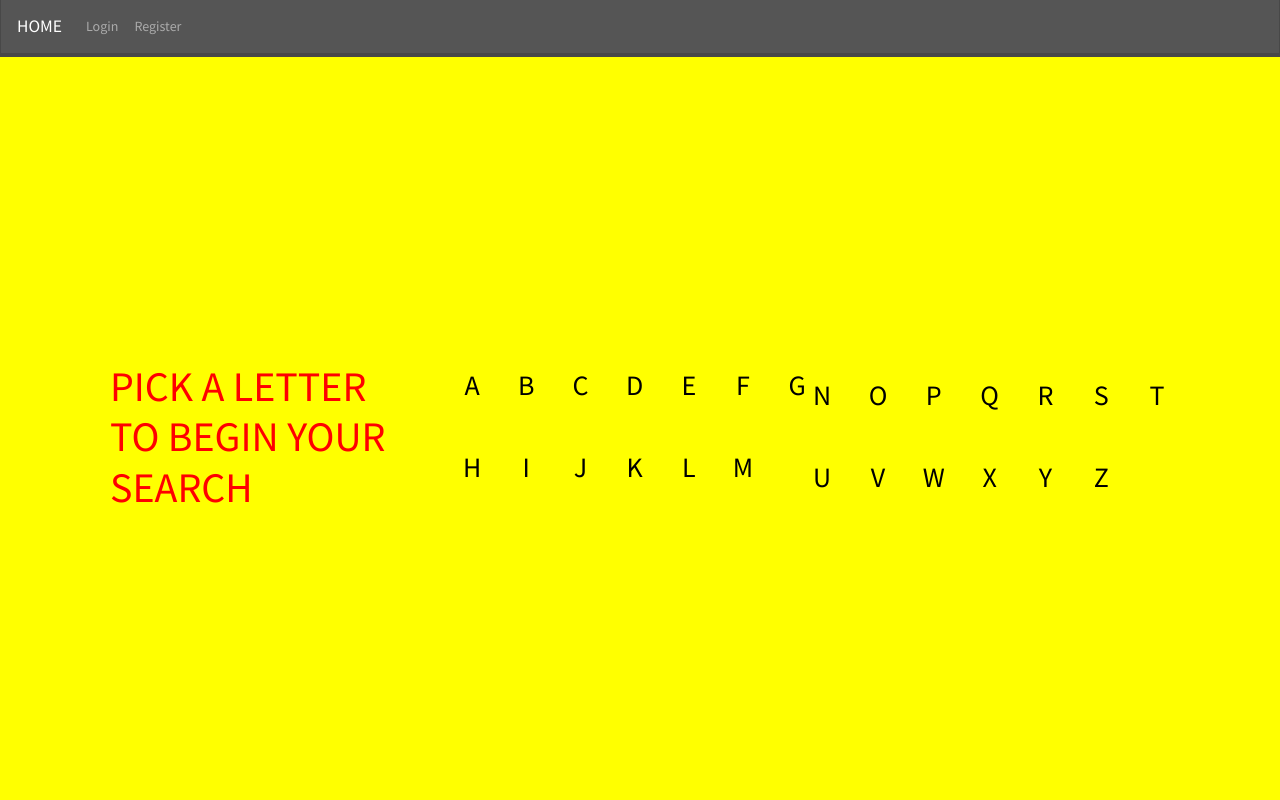
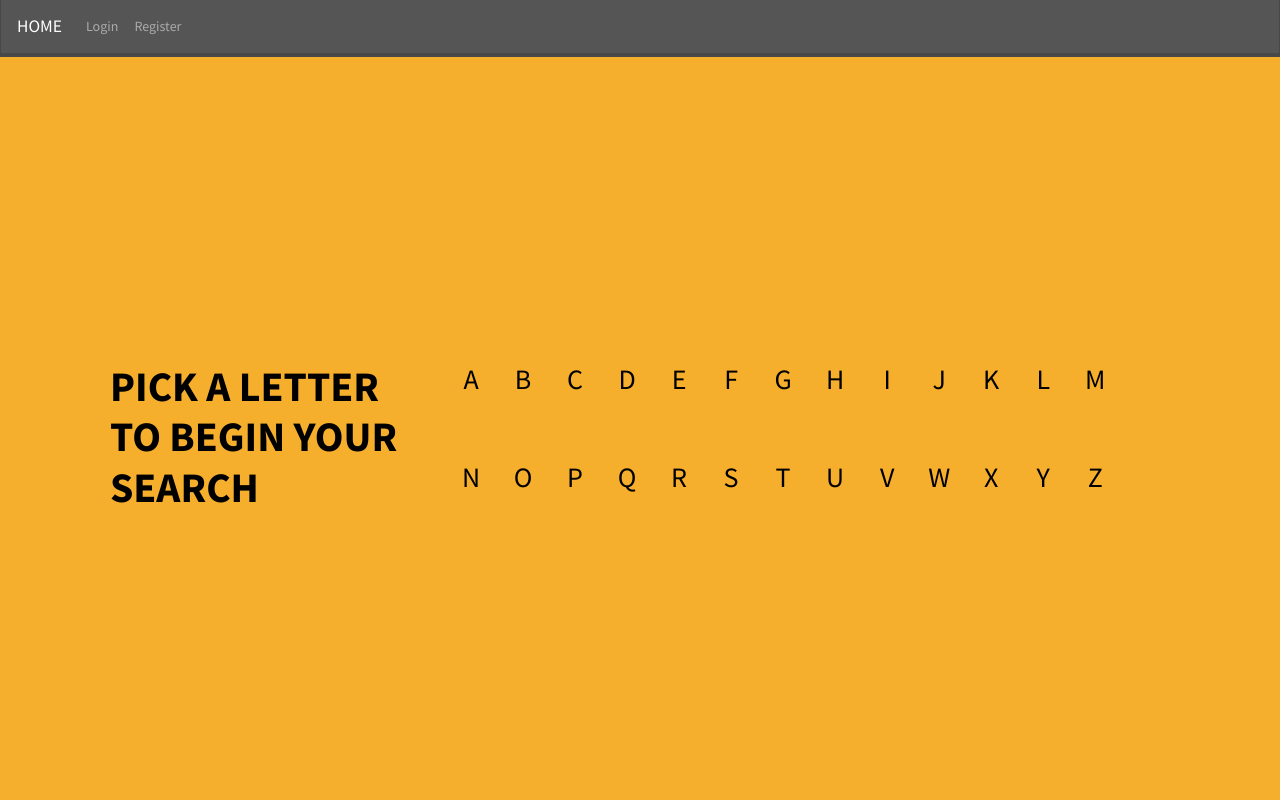
Before and after one commit to dacooper1/bacteria-database, a Flask app: page /index in a window 1280 px wide. Run offline with Flask 3, Linux system fonts and the light colour scheme; some libraries are stand-ins or nearby versions.

Commit message:
completed main index styling

```diff
--- a/static/styles.css
+++ b/static/styles.css
@@ -44,7 +44,7 @@
 }
 
 .bacterium-name h1 {
-    color: red; /* Adjust the name color */
+    color: black; /* Adjust the name color */
     font-size: 2.5em; /* Adjust the size of the bacterium name */
 }
 
@@ -102,72 +102,88 @@
 /* General body styling */
 /* General body styling */
 /* General body styling */
+/* General body styling */
+
+
 body {
-    background-color: yellow;
     margin: 0;
     padding: 0;
     height: 100vh;
     display: flex;
     flex-direction: column;
+
+    background-color: #F6AE2D;
+
+    /* Correct background property */
 }
+
 
 /* Navbar at the top */
 nav {
-    background-color: grey;
+    background-color: #2F4858;
     padding: 10px 20px;
     width: 100%;
     display: flex;
     justify-content: space-between;
     align-items: center;
-    position: fixed; /* Fix the navbar at the top */
+    position: fixed;
     top: 0;
     left: 0;
-    z-index: 1000; /* Keep navbar on top of everything */
-    margin: 0; /* Remove any margins */
+    z-index: 1000;
 }
 
-/* Ensure the content starts below the fixed navbar */
-/* body {
-    padding-top: 60px;
-} */
+/* Pushes content below the fixed navbar */
+
 
 /* Layout for the main content: Title on the left, list on the right */
 main {
     display: flex;
-    justify-content: flex-start; /* Aligns title and list horizontally */
-    align-items: center; /* Centers both vertically */
+    justify-content: flex-start;
+    align-items: center;
     width: 100%;
-    max-width: 1200px; /* Controls the width of the content block */
+    max-width: 1200px;
     margin: 0 auto;
     padding: 20px;
-    flex-grow: 1; /* Ensure the main content grows and centers vertically */
+    flex-grow: 1;
 }
 
 /* Title styling on the left */
 h1 {
-    color: red;
+    color: black;
     font-size: 3em;
     line-height: 1.2;
     text-align: left;
-    margin-right: 50px; /* Adds space between the title and the list */
+    margin-right: 50px;
     flex-shrink: 0;
-    width: 300px; /* Ensures it wraps properly */
+    width: 300px;
+    font-weight: 600;
 }
 
-/* Styling for the grid of letters (on the right) */
-.index {
-    display: grid;
-    grid-template-columns: repeat(7, 1fr); /* 7 columns for better spacing */
-    gap: 30px; /* Adds space between list items */
-    list-style-type: none;
-    padding: 0;
-    margin: 0;
-    max-width: 700px; /* Controls how wide the grid is */
+/* Ensures first and second rows are stacked vertically */
+.index-wrapper {
+    display: flex;
+    flex-direction: column; /* Ensures rows are stacked vertically */
+    gap: 30px; /* Adds space between the two rows */
 }
 
-/* Ensure separate rows for A-M and N-Z */
+/* Styling for the first row (A-M) */
 .first-row {
-    margin-bottom: 20px; /* Adds space between the first and second row */
+    display: grid;
+    grid-template-columns: repeat(13, 1fr); /* 13 columns for A-M */
+    gap: 30px;
+    list-style: none;
+    padding: 0;
+    width: 100%;
+}
+
+/* Styling for the second row (N-Z) */
+.second-row {
+    display: grid;
+    grid-template-columns: repeat(13, 1fr); /* 13 columns for N-Z */
+    gap: 30px;
+    list-style: none;
+    padding: 0;
+    width: 100%;
 }
 
 .index li {
@@ -175,14 +191,18 @@
 }
 
 /* Links inside list items */
+/* General letter styling */
 .index a {
     text-decoration: none;
     color: black;
     font-size: 2em;
-    transition: font-size 0.3s ease;
+    display: inline-block; /* Ensure it's treated as a block so transform works smoothly */
+    transition: transform 0.3s ease, font-size 0.3s ease; /* Smooth transition on hover */
 }
 
-/* Hover effect to increase letter size */
+/* Hover effect to enlarge the letter without affecting layout */
 .letter:hover {
-    font-size: 2.5em;
+    transform: scale(2.5); /* Grows the letter by 1.5x */
+    font-size: inherit; /* Keep font size consistent so no extra shifting happens */
+    font-weight: 600;
 }
--- a/templates/base.html
+++ b/templates/base.html
@@ -10,6 +10,7 @@
   <link rel="stylesheet" href="../static/styles.css">
 </head>
 <body>
+  <div class="background-image"></div>
 
 <nav class="navbar navbar-expand-lg navbar-dark bg-dark mb-4">
   <a class="navbar-brand" href="/">HOME</a>
--- a/templates/home.html
+++ b/templates/home.html
@@ -5,6 +5,7 @@
 <main>
     <h1>PICK A LETTER TO BEGIN YOUR SEARCH</h1>
 
+    <div class="index-wrapper">
         <!-- First row (A-M) -->
         <ul class="index first-row">
             {% for letter in alphabet[:13] %}
@@ -18,7 +19,9 @@
                 <li class="letter"><a href="/index/{{ letter }}">{{ letter }}</a></li>
             {% endfor %}
         </ul>
+    </div>
 </main>
 
 
+
 {% endblock %}
```
Also changed, not shown: background.png (added). Lines whose indentation alone changed are shown as unchanged.
